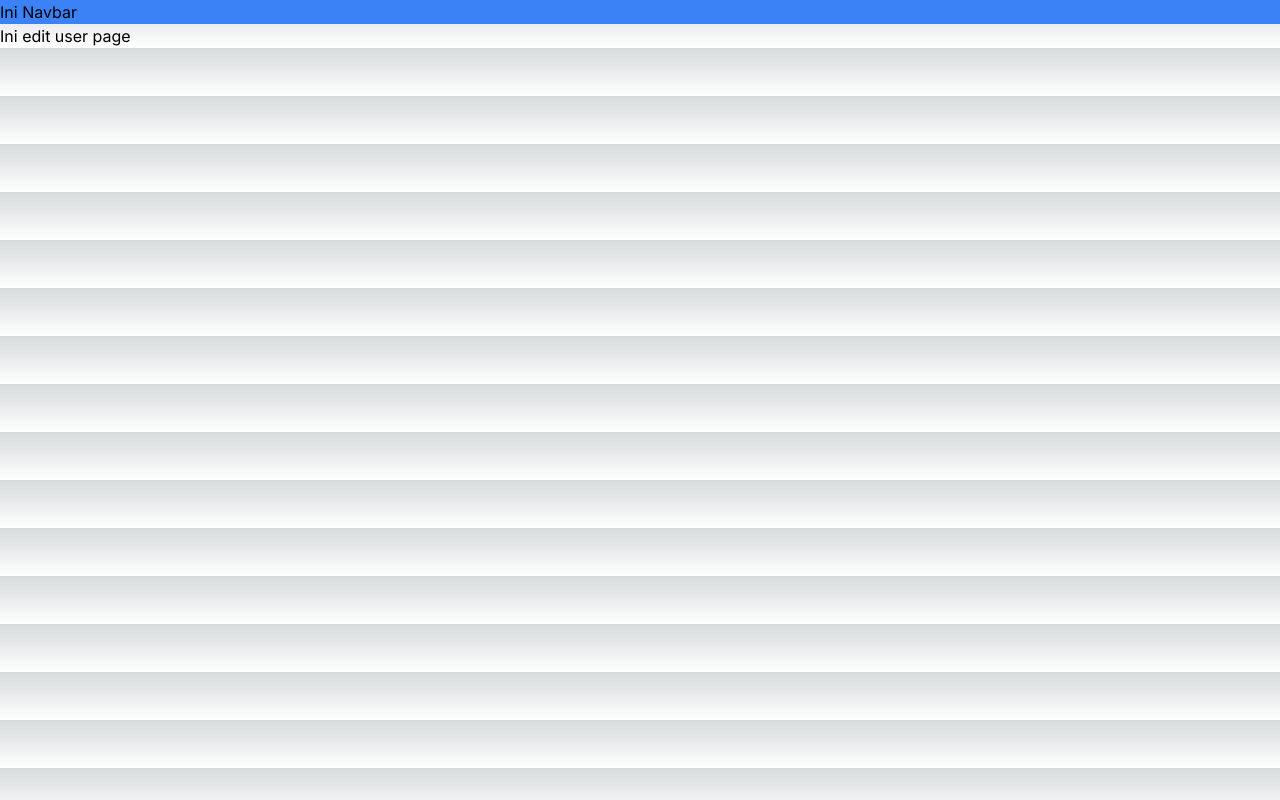
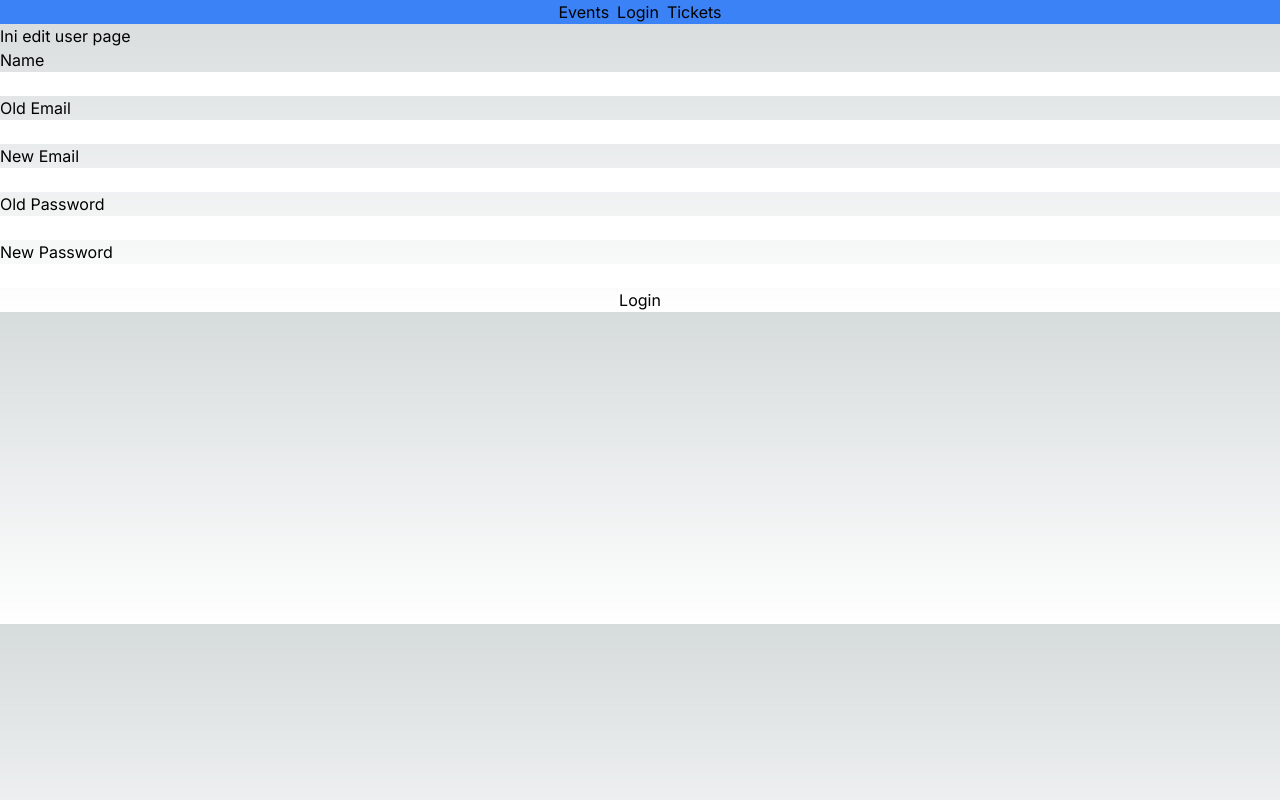
Before and after one commit to settiawn/followpoint, a Next.js app in the folder followpoint-app/: page /user/edit in a window 1280 px wide. Built offline with nearby package versions, Linux system fonts and the light colour scheme.

Commit message:
chore: setup extra page&components

```diff
--- a/followpoint-app/src/app/event/[slug]/buy/page.jsx
+++ b/followpoint-app/src/app/event/[slug]/buy/page.jsx
@@ -1,5 +1,18 @@
 export default function EventBuyTicketPage(){
     return (
-        <div>Ini event buy ticket page page</div>
+        <main>
+            <div>Ini event buy ticket page page</div>
+            <div>
+                <div>
+                    daily pass <br />
+                    3-day pass <br />
+
+                    stock : 00
+                </div>
+                <div className="hover:cursor-pointer hover:bg-slate-200">
+                    <button>Buy ticket //init midtrans</button>
+                </div>
+            </div>
+        </main>
     )
 }
--- a/followpoint-app/src/app/event/[slug]/map/page.jsx
+++ b/followpoint-app/src/app/event/[slug]/map/page.jsx
@@ -1,5 +1,8 @@
 export default function MapEventPage(){
     return (
+        <main>
+
         <div>Ini map event page</div>
+        </main>
     )
 }
--- a/followpoint-app/src/app/event/[slug]/page.jsx
+++ b/followpoint-app/src/app/event/[slug]/page.jsx
@@ -1,5 +1,19 @@
-export default function EventDetailPage(){
-    return (
-        <div>Ini event detail page</div>
-    )
+import Link from "next/link";
+
+export default function EventDetailPage() {
+  return (
+    <main>
+      <div>Ini event detail page</div>
+      <div>
+        <div>event title</div>
+        <div>event description</div>
+      </div>
+      <Link href={"/event/event-name/map"}>
+        <div className="hover:bg-slate-400">Show event map</div>
+      </Link>
+      <Link href={"/event/event-name/buy"}>
+        <div className="hover:bg-slate-400">Buy event ticket</div>
+      </Link>
+    </main>
+  );
 }
--- a/followpoint-app/src/app/login/page.jsx
+++ b/followpoint-app/src/app/login/page.jsx
@@ -1,5 +1,21 @@
-export default function LoginPage(){
-    return (
-        <div>Ini login page</div>
-    )
+import Link from "next/link";
+
+export default function LoginPage() {
+  return (
+    <main>
+      <div>Ini login page</div>
+      <div>
+        <form action="" className="flex flex-col">
+          <label htmlFor="">Email</label>
+          <input type="email" />
+          <label htmlFor="">Password</label>
+          <input type="password" />
+          <button>Login</button>
+        </form>
+      </div>
+      <Link href={"/register"}>
+        <div>dont have an account? register</div>
+      </Link>
+    </main>
+  );
 }
--- a/followpoint-app/src/app/page.jsx
+++ b/followpoint-app/src/app/page.jsx
@@ -1,9 +1,17 @@
+import EventCard from "@/components/eventCard";
 import Image from "next/image";
 
 export default function Home() {
   return (
     <main className="">
-      Hello World
+      <div>Hello World</div>
+      <div>
+        < EventCard />
+        < EventCard />
+        < EventCard />
+        < EventCard />
+        < EventCard />
+      </div>
     </main>
   );
 }
--- a/followpoint-app/src/app/register/page.jsx
+++ b/followpoint-app/src/app/register/page.jsx
@@ -1,5 +1,23 @@
-export default function RegisterPage(){
-    return (
-        <div>Ini register page</div>
-    )
+import Link from "next/link";
+
+export default function RegisterPage() {
+  return (
+    <main>
+      <div>Ini register page</div>
+      <div>
+        <form action="" className="flex flex-col">
+          <label htmlFor="">Name</label>
+          <input type="text" />
+          <label htmlFor="">Email</label>
+          <input type="email" />
+          <label htmlFor="">Password</label>
+          <input type="password" />
+          <button>Login</button>
+        </form>
+      </div>
+      <Link href={"/login"}>
+        <div>alread have an account? login</div>
+      </Link>
+    </main>
+  );
 }
--- a/followpoint-app/src/app/user/edit/page.jsx
+++ b/followpoint-app/src/app/user/edit/page.jsx
@@ -1,5 +1,22 @@
-export default function EditUserPage(){
-    return (
-        <div>Ini edit user page</div>
-    )
+export default function EditUserPage() {
+  return (
+    <main>
+      <div>Ini edit user page</div>
+      <div>
+        <form action="" className="flex flex-col">
+          <label htmlFor="">Name</label>
+          <input type="text" />
+          <label htmlFor="">Old Email</label>
+          <input type="email" />
+          <label htmlFor="">New Email</label>
+          <input type="email" />
+          <label htmlFor="">Old Password</label>
+          <input type="password" />
+          <label htmlFor="">New Password</label>
+          <input type="password" />
+          <button>Login</button>
+        </form>
+      </div>
+    </main>
+  );
 }
--- /dev/null
+++ b/followpoint-app/src/app/user/tickets/[orderId]/page.jsx
@@ -0,0 +1,7 @@
+export default function UserTicketDetail(){
+    return (
+        <main>
+            <div>Ini user ticket detail page</div>
+        </main>
+    )
+}
--- /dev/null
+++ b/followpoint-app/src/app/user/tickets/page.jsx
@@ -0,0 +1,16 @@
+import TicketCard from "@/components/ticketCard";
+
+export default function UserTicketsPage(){
+    return (
+        <main>
+
+        <div>Ini user tickets page</div>
+        <div>
+        < TicketCard />
+        < TicketCard />
+        < TicketCard />
+        < TicketCard />
+        </div>
+        </main>
+    )
+}
--- /dev/null
+++ b/followpoint-app/src/components/eventCard.jsx
@@ -0,0 +1,15 @@
+import Link from "next/link";
+
+export default function EventCard() {
+  return (
+    <div className="m-1 border-sky-100 border">
+      <div>Event title</div>
+      <div>event excerpt</div>
+      <div>event tags: music, food, etc</div>
+      <div>event date</div>
+      <Link href={"event/nama-event"}>
+        <div className="hover:cursor-pointer hover:bg-slate-500">go to event details</div>
+      </Link>
+    </div>
+  );
+}
--- a/followpoint-app/src/components/navbar.jsx
+++ b/followpoint-app/src/components/navbar.jsx
@@ -1,7 +1,17 @@
-export default function Navbar(){
-    return (
-        <div className="bg-blue-500">
-            Ini Navbar
-        </div>
-    )
+import Link from "next/link";
+
+export default function Navbar() {
+  return (
+    <div className="bg-blue-500 flex flex-row justify-center gap-2">
+      <Link href={"/"}>
+        <div>Events</div>
+      </Link>
+      <Link href={"/login"}>
+        <div>Login</div>
+      </Link>
+      <Link href={"/user/tickets"}>
+        <div>Tickets</div>
+      </Link>
+    </div>
+  );
 }
--- /dev/null
+++ b/followpoint-app/src/components/ticketCard.jsx
@@ -0,0 +1,17 @@
+import Link from "next/link";
+
+export default function TicketCard() {
+  return (
+    <div className="m-1 border-sky-100 border">
+      <div>ticket code</div>
+      <div>ticket event title</div>
+      <div>ticket status</div>
+      <div>ticket date</div>
+      <Link href={"/user/tickets/12345"}>
+        <div className="hover:cursor-pointer hover:bg-slate-500">
+          show ticket details
+        </div>
+      </Link>
+    </div>
+  );
+}
```
